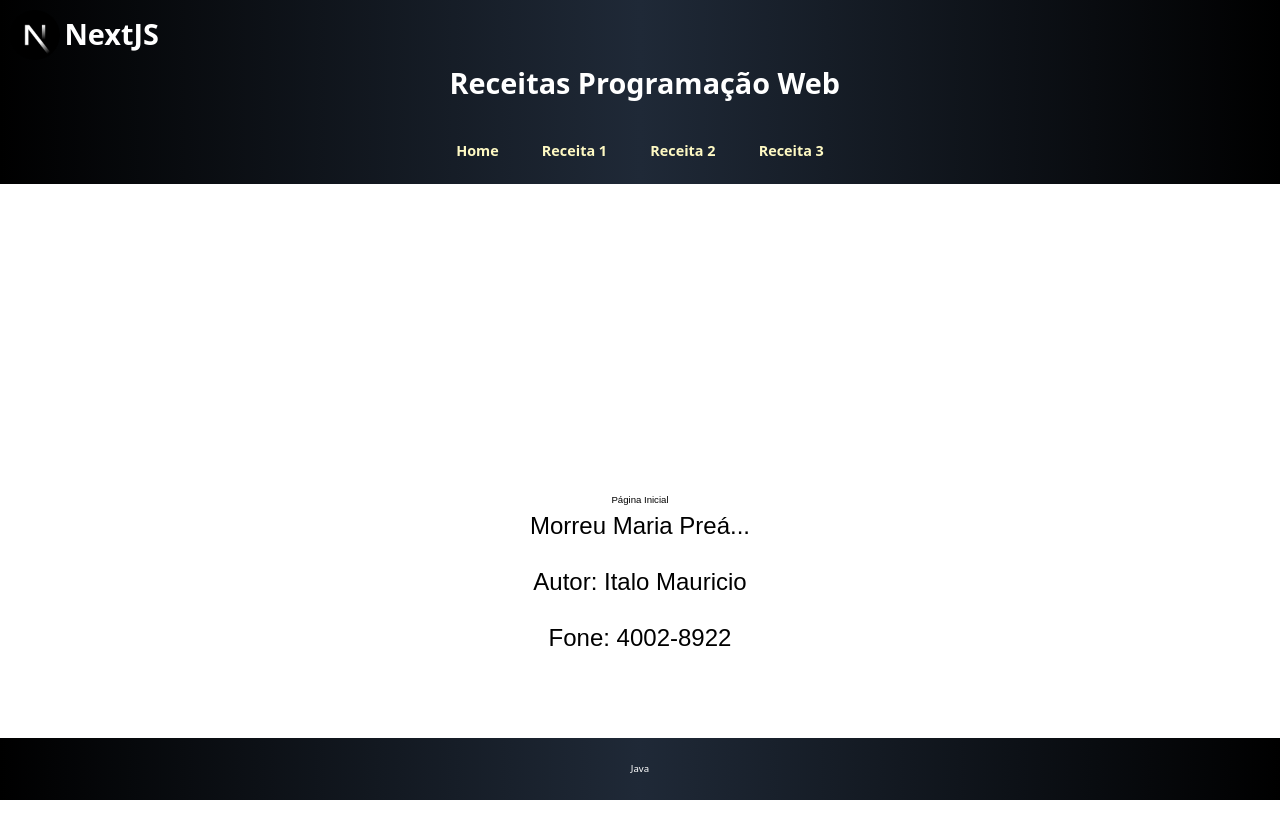
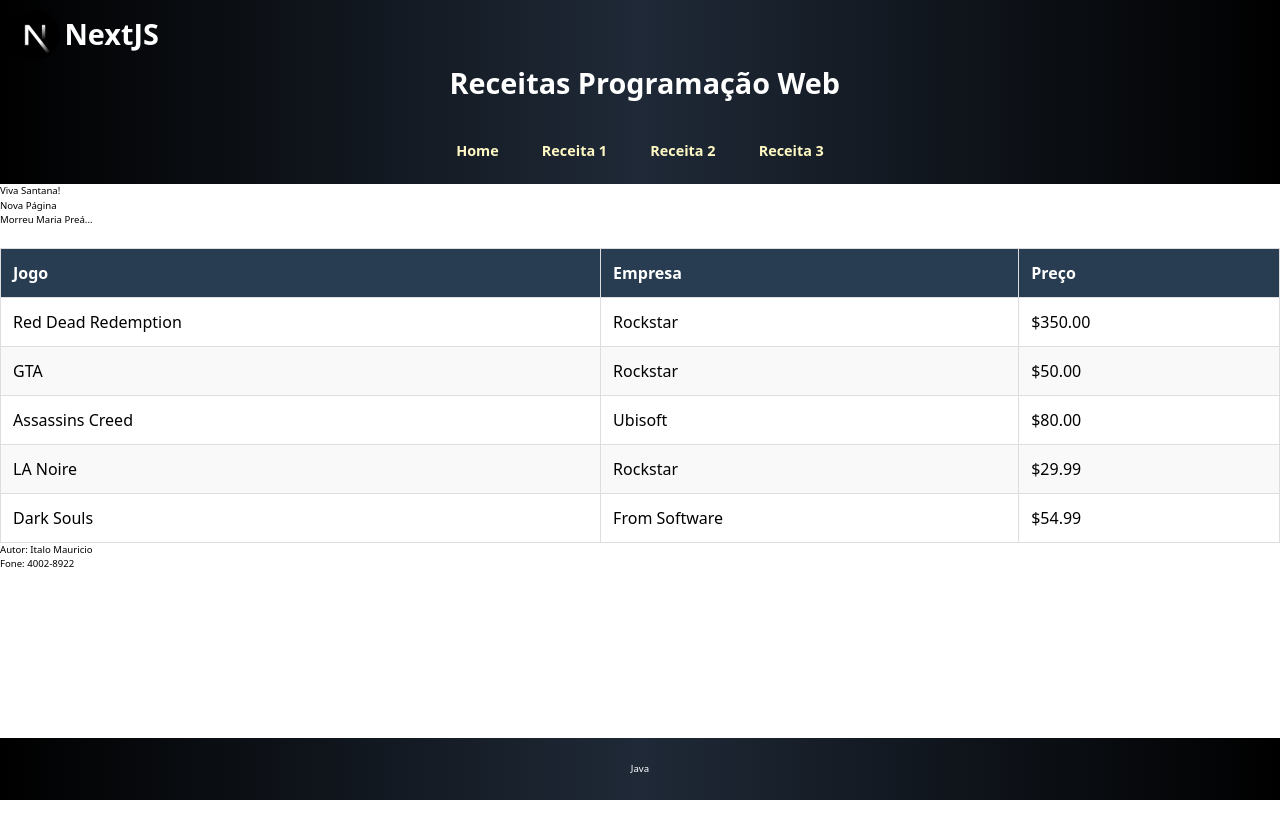
Before and after one commit to italo-mauricio/PWEB, a Next.js app in the folder Next/receita-principal/app-principal/: page /receita2 in a window 1280 px wide. Shown: the top 838 px of the page. After the commit the page ends 800 px from the top, so only its background shows below. Built offline with nearby package versions, Linux system fonts and the light colour scheme.

Commit message:
preparando a receita 2

```diff
--- a/Next/receita-principal/app-principal/src/app/receita2/novaPagina.js
+++ b/Next/receita-principal/app-principal/src/app/receita2/novaPagina.js
@@ -1,11 +1,34 @@
-function MariaPrea(){
+import Contatos from "./contatos";
+import { Tabela } from "./tabela";
+
+
+
+export default function Principal(){
+
+    let name = 'Skol';
+    let mark = 'Redonda';
+    return (
+
+       <div>
+
+          <h1>Nova Página</h1>
+
+          <MariaPrea />
+          <Tabela nome={name} marca={mark}/>
+          <Contatos/>
+
+       </div>
+
+    );
+
+ }
+
+export function MariaPrea(){
 
     return (
 
-       <h2>Morreu Maria Preá...</h2>
+        <h2>Morreu Maria Preá...</h2>
 
     )
 
- }
-
- export default MariaPrea;
+}
--- a/Next/receita-principal/app-principal/src/app/receita2/page.js
+++ b/Next/receita-principal/app-principal/src/app/receita2/page.js
@@ -1,14 +1,19 @@
-import NovaPagina from './novaPagina';
-import Contatos from './contatos';
-import styles from '../styles/receita2-home.module.css';
-
+import Principal from "./novaPagina";
 
 export default function Home(){
+
     return (
-        <div className={styles.container}>
-            <h1>Página Inicial</h1>
-            <NovaPagina />
-            <Contatos />
-        </div>
-    );
-}
+
+       <div>
+
+          <h2>
+
+            Viva Santana!
+            <Principal/>
+          </h2>
+
+       </div>
+
+    )
+
+ }
--- /dev/null
+++ b/Next/receita-principal/app-principal/src/app/receita2/tabela.js
@@ -0,0 +1,33 @@
+import React from 'react';
+import styles from '../styles/receita1-tabela.module.css';
+
+export function Tabela() {
+  const data = [
+    { jogo: 'Red Dead Redemption', empresa: 'Rockstar', preco: '$350.00' },
+    { jogo: 'GTA', empresa: 'Rockstar', preco: '$50.00' },
+    { jogo: 'Assassins Creed', empresa: 'Ubisoft', preco: '$80.00' },
+    { jogo: 'LA Noire', empresa: 'Rockstar', preco: '$29.99' },
+    { jogo: 'Dark Souls', empresa: 'From Software', preco: '$54.99' },
+  ];
+
+  return (
+    <table className={styles.tabela}>
+      <thead>
+        <tr>
+          <th>Jogo</th>
+          <th>Empresa</th>
+          <th>Preço</th>
+        </tr>
+      </thead>
+      <tbody>
+        {data.map((game, index) => (
+          <tr key={index}>
+            <td>{game.jogo}</td>
+            <td>{game.empresa}</td>
+            <td>{game.preco}</td>
+          </tr>
+        ))}
+      </tbody>
+    </table>
+  );
+}
--- a/Next/receita-principal/app-principal/src/app/styles/receita2-home.module.css
+++ /dev/null
@@ -1,16 +0,0 @@
-.container {
-    text-align: center;
-    padding: 20px;
-    display: flex;
-    flex-direction: column;
-    align-items: center;
-    justify-content: center;
-    min-height: 100vh;
-    margin: 0;
-    font-family: Arial, sans-serif;
-}
-
-.container h2 {
-    font-size: 24px;
-    margin-bottom: 20px;
-}
```
